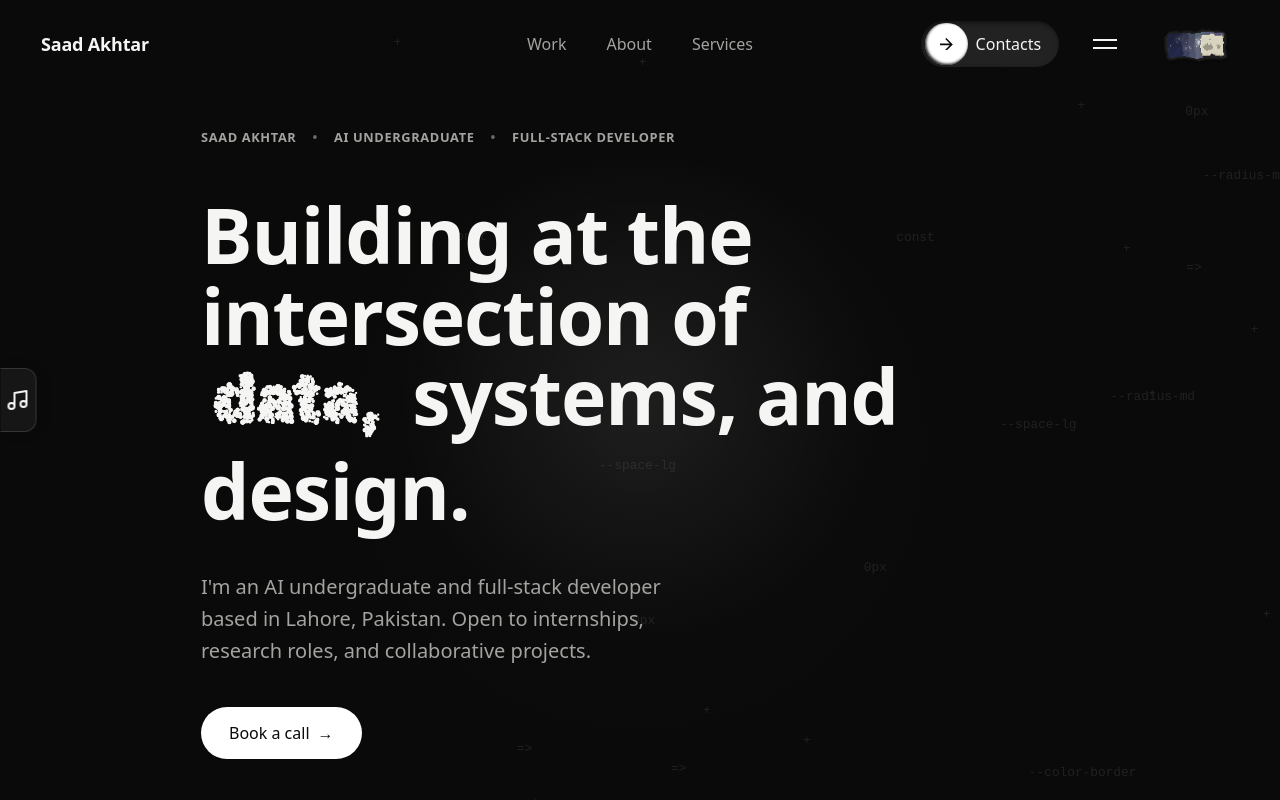
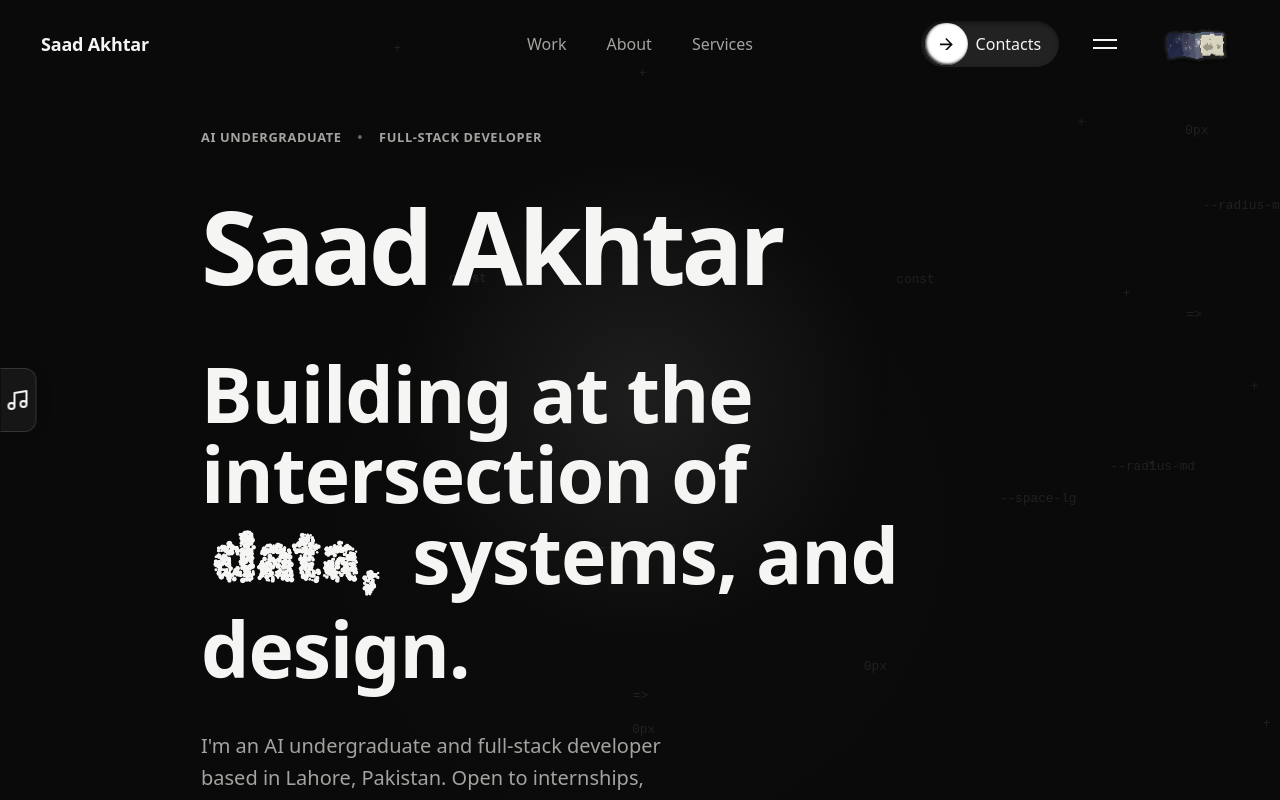
Before and after one commit to saaddahub/personal-portfolio, a React (Vite) app: page / in a window 1280 px wide. Shown: the top 800 px of the page. Built offline with nearby package versions, Linux system fonts and the light colour scheme; a web font is replaced by a local one.

Commit message:
Restore huge Saad Akhtar headline above punchline text in Hero

```diff
--- a/src/components/Hero.jsx
+++ b/src/components/Hero.jsx
@@ -59,9 +59,9 @@ const Hero = ({ animationReady = true }) => {
       );
 
       // Headline
-      tl.fromTo('.hero-headline',
+      tl.fromTo(['.hero-name-huge', '.hero-headline'],
         { opacity: 0, y: 16 },
-        { opacity: 1, y: 0, duration: 0.45, ease: 'power2.out' },
+        { opacity: 1, y: 0, duration: 0.45, ease: 'power2.out', stagger: 0.1 },
         "-=0.2"
       );
 
@@ -153,18 +153,20 @@ const Hero = ({ animationReady = true }) => {
       {/* Content */}
       <div className="container hero-content">
         <div className="hero-eyebrow">
-          <span>SAAD AKHTAR</span>
-          <span className="separator">•</span>
           <span>AI UNDERGRADUATE</span>
           <span className="separator">•</span>
           <span>FULL-STACK DEVELOPER</span>
         </div>
 
-        <h1 className="hero-headline">
+        <h1 className="hero-name-huge text-gradient" style={{ fontSize: 'clamp(4rem, 8vw, 8rem)', fontWeight: 700, margin: 0, letterSpacing: '-0.04em', lineHeight: 1 }}>
+          Saad Akhtar
+        </h1>
+
+        <h2 className="hero-headline" style={{ marginTop: 'var(--space-sm)' }}>
           Building at the intersection of <br/>
           <DottedText text="data," />
           {' '}systems, and design.
-        </h1>
+        </h2>
 
         <p className="hero-desc">
           I'm an AI undergraduate and full-stack developer based in Lahore, Pakistan. Open to internships, research roles, and collaborative projects.
```
